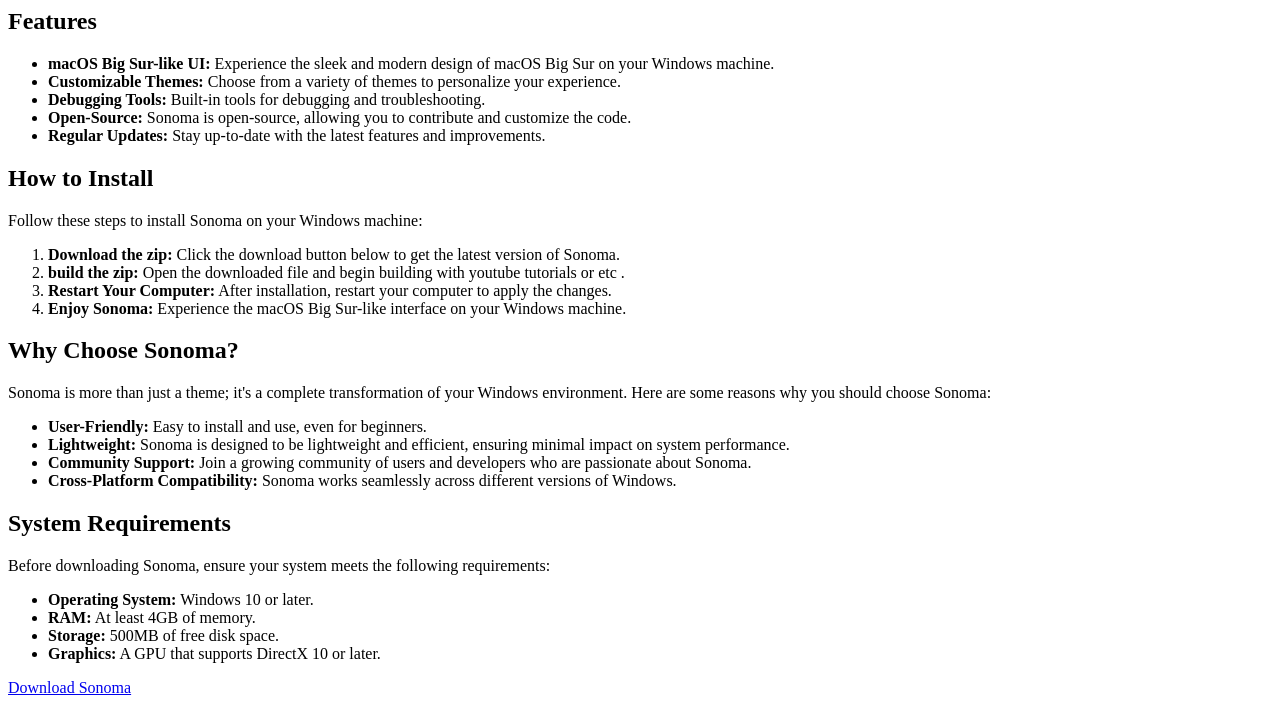
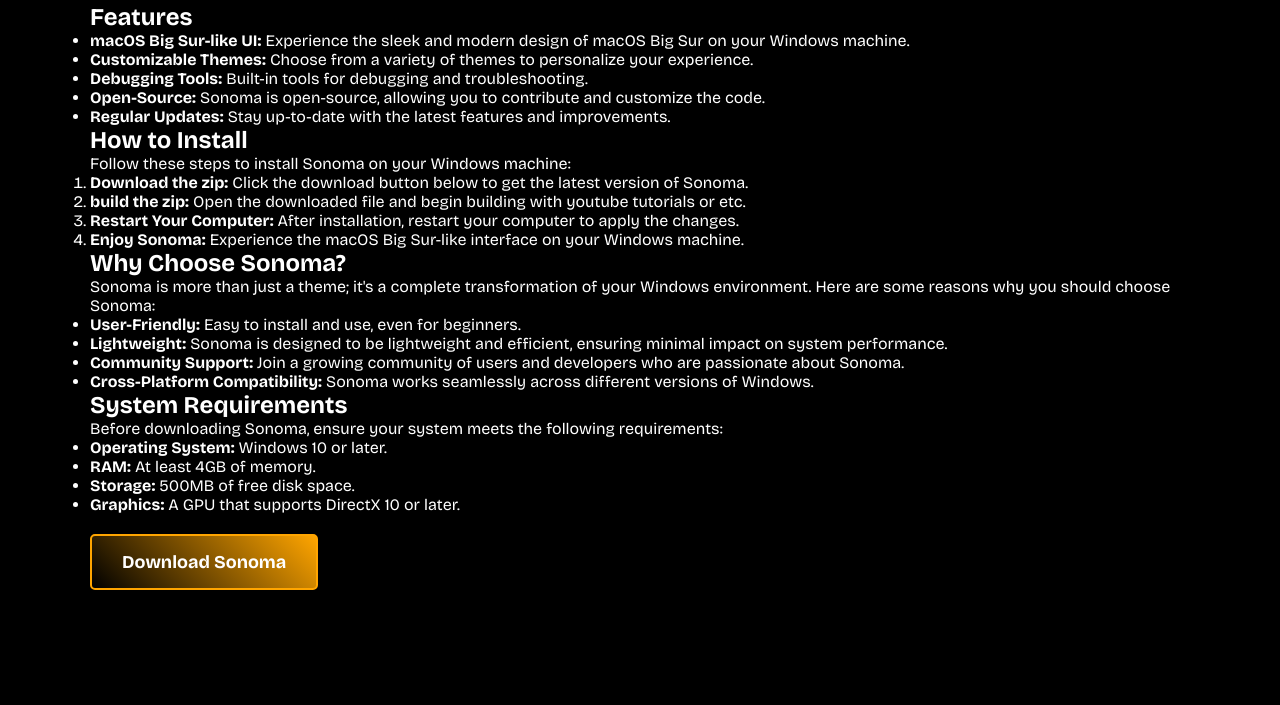
Before and after one commit to der-siyya/Sonoma, a plain HTML site: page index.html in a window 1280 px wide. Shown: the part 162-867 px from the top of the page. After the commit the page ends 800 px from the top, so only its background shows below. Drawn offline with nearby package versions, Linux system fonts and the light colour scheme.

Commit message:
Update index.html

```diff
--- a/index.html
+++ b/index.html
@@ -4,18 +4,113 @@
     <meta charset="UTF-8">
     <meta name="viewport" content="width=device-width, initial-scale=1.0">
     <title>Sonoma Download Page</title>
-    <link rel="stylesheet" href="styles.css">
     <link href="https://fonts.googleapis.com/css2?family=Bricolage+Grotesque:wght@300;400;500;600;700&display=swap" rel="stylesheet">
+    <style>
+        /* General Reset */
+        * {
+            margin: 0;
+            padding: 0;
+            box-sizing: border-box;
+        }
+
+        body, html {
+            font-family: 'Bricolage Grotesque', sans-serif;
+            height: 100%;
+            background-color: black;
+            color: white;
+            overflow-x: hidden;
+        }
+
+        /* Background with scattered orange dots */
+        .background {
+            position: absolute;
+            top: 0;
+            left: 0;
+            width: 100%;
+            height: 100%;
+            background: radial-gradient(circle, rgba(255, 165, 0, 0.2) 1px, transparent 1px);
+            background-size: 10px 10px;
+            z-index: -1;
+        }
+
+        /* Content Section */
+        .content {
+            position: relative;
+            padding: 50px;
+            max-width: 1200px;
+            margin: 0 auto;
+        }
+
+        /* Fade-in animation */
+        @keyframes fadeIn {
+            0% {
+                opacity: 0;
+            }
+            100% {
+                opacity: 1;
+            }
+        }
+
+        .fade-in {
+            opacity: 0;
+            animation: fadeIn 1s forwards;
+            animation-delay: 0.5s;
+        }
+
+        /* Scroll Animation */
+        @keyframes scrollAnimation {
+            0% {
+                transform: translateY(50px);
+                opacity: 0;
+            }
+            100% {
+                transform: translateY(0);
+                opacity: 1;
+            }
+        }
+
+        h1, h2, p, ul {
+            animation: scrollAnimation 1s ease-in-out forwards;
+        }
+
+        /* Button Styles */
+        .download-button {
+            display: inline-block;
+            padding: 15px 30px;
+            margin-top: 20px;
+            font-size: 18px;
+            font-weight: bold;
+            text-align: center;
+            text-decoration: none;
+            background: linear-gradient(45deg, #000, #FFA500);
+            color: white;
+            border: 2px solid #FFA500;
+            border-radius: 5px;
+            transition: all 0.3s ease;
+        }
+
+        .download-button:hover {
+            background: linear-gradient(45deg, #FFA500, #000);
+            transform: scale(1.1);
+            box-shadow: 0 0 15px rgba(255, 165, 0, 0.5);
+        }
+
+        /* Body and Scrollbar */
+        body {
+            height: 100vh;
+            overflow-y: auto;
+        }
+    </style>
 </head>
 <body>
     <div class="background"></div>
     <div class="content">
-        <h1>Sonoma</h1>
-        <p>Transform your Windows into a sleek, modern macOS Big Sur experience. Sonoma is a powerful tool that allows you to customize your Windows environment to look and feel like macOS Big Sur. Whether you're debugging or building from source, Sonoma offers a seamless experience.</p>
-        <p>With Sonoma, you can enjoy the best of both worlds: the robustness of Windows and the elegance of macOS. Dive into the details below to learn more about what Sonoma has to offer.</p>
+        <h1 class="fade-in">Sonoma</h1>
+        <p class="fade-in">Transform your Windows into a sleek, modern macOS Big Sur experience. Sonoma is a powerful tool that allows you to customize your Windows environment to look and feel like macOS Big Sur. Whether you're debugging or building from source, Sonoma offers a seamless experience.</p>
+        <p class="fade-in">With Sonoma, you can enjoy the best of both worlds: the robustness of Windows and the elegance of macOS. Dive into the details below to learn more about what Sonoma has to offer.</p>
 
-        <h2>Features</h2>
-        <ul>
+        <h2 class="fade-in">Features</h2>
+        <ul class="fade-in">
             <li><strong>macOS Big Sur-like UI:</strong> Experience the sleek and modern design of macOS Big Sur on your Windows machine.</li>
             <li><strong>Customizable Themes:</strong> Choose from a variety of themes to personalize your experience.</li>
             <li><strong>Debugging Tools:</strong> Built-in tools for debugging and troubleshooting.</li>
@@ -23,27 +118,27 @@
             <li><strong>Regular Updates:</strong> Stay up-to-date with the latest features and improvements.</li>
         </ul>
 
-        <h2>How to Install</h2>
-        <p>Follow these steps to install Sonoma on your Windows machine:</p>
-        <ol>
+        <h2 class="fade-in">How to Install</h2>
+        <p class="fade-in">Follow these steps to install Sonoma on your Windows machine:</p>
+        <ol class="fade-in">
             <li><strong>Download the zip:</strong> Click the download button below to get the latest version of Sonoma.</li>
-            <li><strong>build the zip:</strong> Open the downloaded file and begin building with youtube tutorials or etc .</li>
+            <li><strong>build the zip:</strong> Open the downloaded file and begin building with youtube tutorials or etc.</li>
             <li><strong>Restart Your Computer:</strong> After installation, restart your computer to apply the changes.</li>
             <li><strong>Enjoy Sonoma:</strong> Experience the macOS Big Sur-like interface on your Windows machine.</li>
         </ol>
 
-        <h2>Why Choose Sonoma?</h2>
-        <p>Sonoma is more than just a theme; it's a complete transformation of your Windows environment. Here are some reasons why you should choose Sonoma:</p>
-        <ul>
+        <h2 class="fade-in">Why Choose Sonoma?</h2>
+        <p class="fade-in">Sonoma is more than just a theme; it's a complete transformation of your Windows environment. Here are some reasons why you should choose Sonoma:</p>
+        <ul class="fade-in">
             <li><strong>User-Friendly:</strong> Easy to install and use, even for beginners.</li>
             <li><strong>Lightweight:</strong> Sonoma is designed to be lightweight and efficient, ensuring minimal impact on system performance.</li>
             <li><strong>Community Support:</strong> Join a growing community of users and developers who are passionate about Sonoma.</li>
             <li><strong>Cross-Platform Compatibility:</strong> Sonoma works seamlessly across different versions of Windows.</li>
         </ul>
 
-        <h2>System Requirements</h2>
-        <p>Before downloading Sonoma, ensure your system meets the following requirements:</p>
-        <ul>
+        <h2 class="fade-in">System Requirements</h2>
+        <p class="fade-in">Before downloading Sonoma, ensure your system meets the following requirements:</p>
+        <ul class="fade-in">
             <li><strong>Operating System:</strong> Windows 10 or later.</li>
             <li><strong>RAM:</strong> At least 4GB of memory.</li>
             <li><strong>Storage:</strong> 500MB of free disk space.</li>
@@ -52,6 +147,5 @@
 
         <a href="Sonoma.zip" class="download-button">Download Sonoma</a>
     </div>
-    <script src="script.js"></script>
 </body>
 </html>
```
